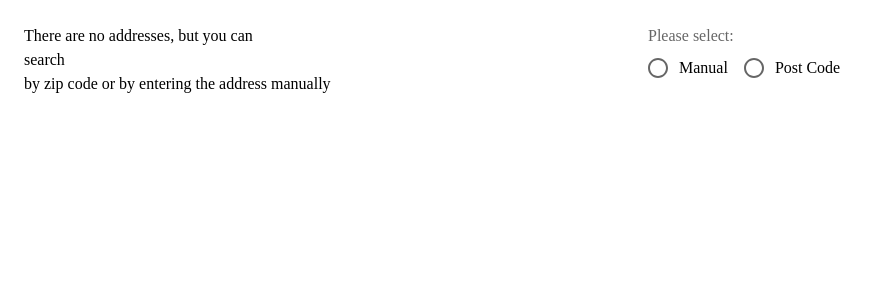
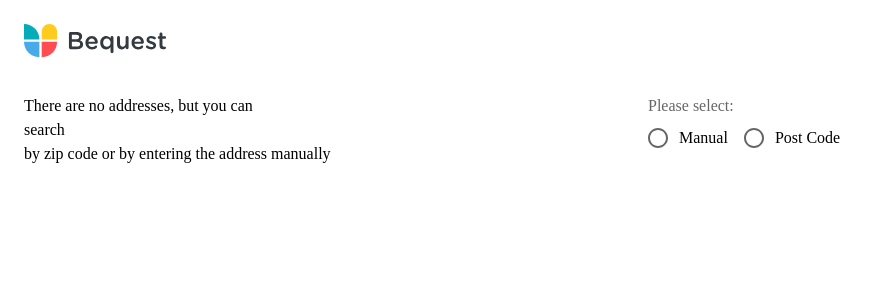
Before and after one commit to thorgotothegym/address_book, a React (Create React App) app: page / in a window 1280 px wide. Shown: the top 300 px of the page, without its empty margins (0-879 px from the left). Built offline with nearby package versions, Linux system fonts and the light colour scheme; no server answers; a web font is replaced by a local one.

Commit message:
feat: add CustomHeader to Layout

```diff
--- a/src/addressBook/ui/pages/Layout/index.tsx
+++ b/src/addressBook/ui/pages/Layout/index.tsx
@@ -1,10 +1,12 @@
 import React from "react";
+import { CustomHeader } from "../../components/CustomHeader";
 
 import { AddressBook } from "../AddressBook";
 
 export const Layout = (): JSX.Element => {
   return (
     <>
+      <CustomHeader />
       <AddressBook />
     </>
   );
```
